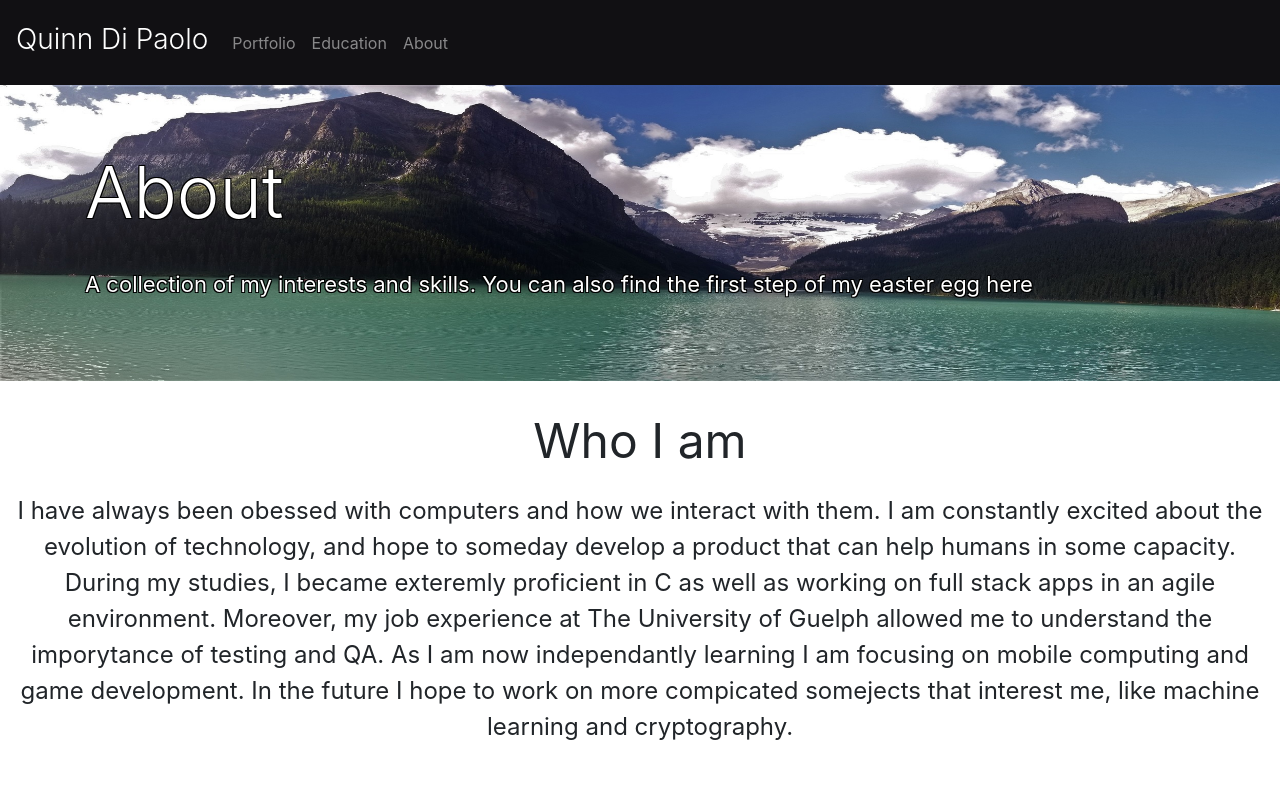
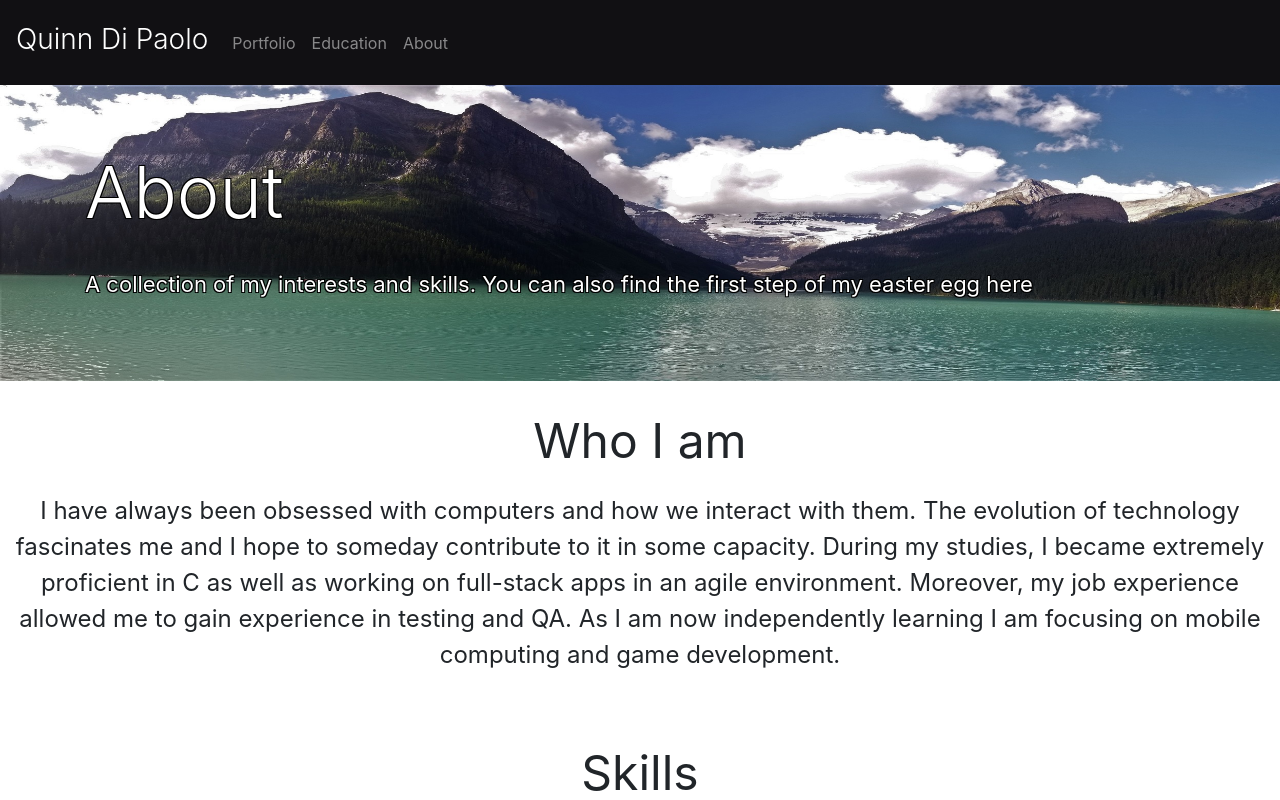
Before and after one commit to qudip/website, a React (Create React App) app: page /about in a window 1280 px wide. Shown: the top 800 px of the page. Built offline with nearby package versions, Linux system fonts and the light colour scheme.

Commit message:
spell checks

```diff
--- a/src/components/About.js
+++ b/src/components/About.js
@@ -32,12 +32,8 @@ function About() {
 
       <blockquote className="blockquote" style={headertext}>Who I am</blockquote>
       <blockquote className="blockquote" style={text}>
-        I have always been obessed with computers and how we interact with them. I am constantly
-        excited about the evolution of technology, and hope to someday develop a product that can help humans in some
-        capacity. During my studies, I became exteremly proficient in C as well as working on full stack apps in an agile environment. Moreover,
-        my job experience at The University of Guelph allowed me to understand the imporytance of testing and QA. As I am now independantly learning I am
-        focusing on mobile computing and game development. In the future I hope to work on more compicated somejects that interest me, like machine learning
-        and cryptography.
+      I have always been obsessed with computers and how we interact with them. The evolution of technology fascinates me and I hope to someday contribute to it in some capacity. During my studies, I became extremely proficient in C as well as working on full-stack apps in an agile environment. Moreover,
+my job experience allowed me to gain experience in testing and QA. As I am now independently learning I am focusing on mobile computing and game development.
       </blockquote><br/><br />
 
       <blockquote className="blockquote" style={headertext}>Skills</blockquote>
--- a/src/components/Education.js
+++ b/src/components/Education.js
@@ -26,7 +26,7 @@ function Education() {
       <Outline image='./education-image.jpg'
                header="Educaton"
                subheader="Bachelor of Computing, Honours in Software Engineering. Minor in Business. Take a look at all
-                          my relavent classNameNamees I've completed."
+                          my relavent classes I've completed."
       />
       <Accordion>
         <Items eventkey="0"
--- a/src/components/Footer.js
+++ b/src/components/Footer.js
@@ -23,7 +23,7 @@ function Footer() {
           <a href="https://www.instagram.com/quinndipp/?hl=en">
             <InstagramIcon style={style} />
           </a>
-          <a href="https://github.com/QuinnDip">
+          <a href="https://github.com/qudip">
             <GitHubIcon style={style} />
           </a>
           <a href="https://www.linkedin.com/in/quinn-dipaolo-32b18b150">
--- a/src/components/Portfolio.js
+++ b/src/components/Portfolio.js
@@ -29,12 +29,12 @@ function Portfolio() {
         />
         <Items eventkey="1"
           title="Data Structure APIs"
-          description="Implemented various data structures in C"
+          description="Implemented various data structures in C such as stacks, queues, binary search trees, and more"
           skills={apiSkills}
         />
         <Items eventkey="2"
           title="VCard Parser"
-          description="An effient parser"
+          description="An effient and robust parser based on RFC 6350 specification"
           skills={prsSkills}
         />
         <Items eventkey="3"
```
